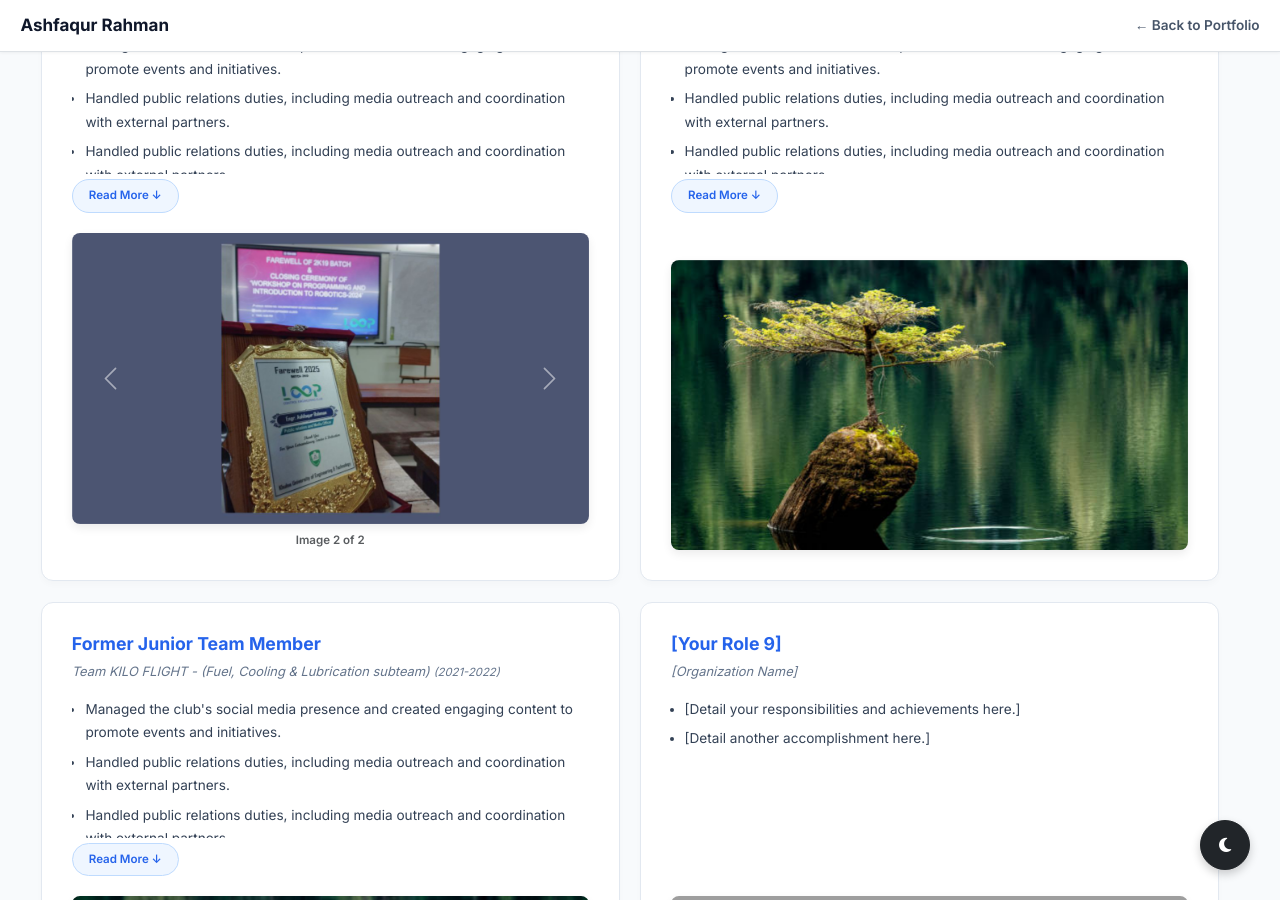
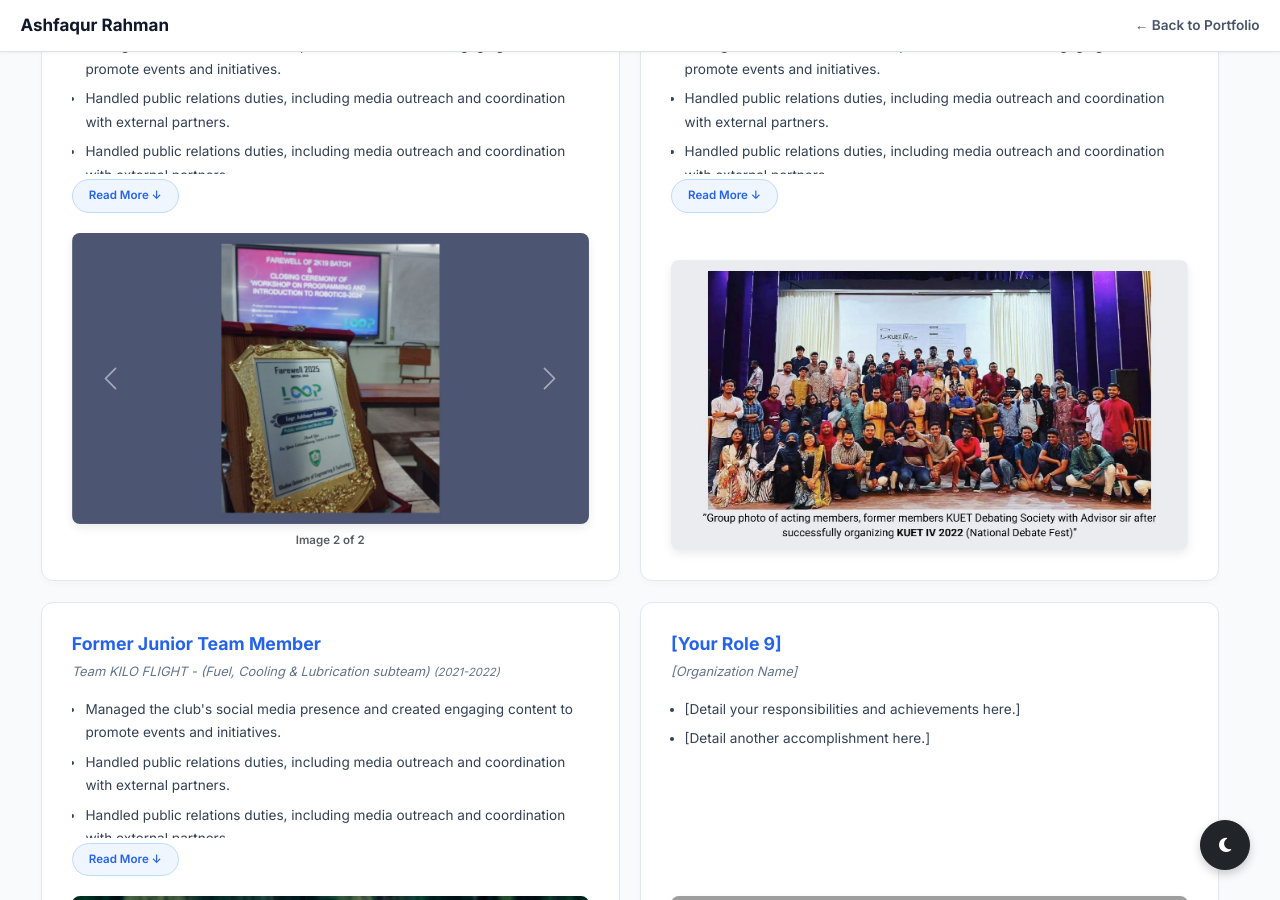
Before and after one commit to AshfaqurRahman99/AshfaqurRahman99.github.io, a Jekyll site: the page leadership1.html, which Jekyll copies as it is, in a window 1280 px wide and 900 px high, scrolled down 1583 px. Built offline with Jekyll 4.4.1, drawn with Linux system fonts in a browser that asks for light colours; grey boxes are pictures that could not be loaded.

Commit message:
Update leadership1.html

```diff
--- a/leadership1.html
+++ b/leadership1.html
@@ -539,7 +539,7 @@
                     </div>
                 </div>
 
-                <!-- LEADERSHIP 7: Placeholder -->
+                <!-- LEADERSHIP 7: KDS Debater -->
                 <div class="col-lg-6 col-md-12">
                     <div id="leadership-7" class="content-box h-100 d-flex flex-column">
                         <div class="role-title">Former Debater</div>
@@ -558,7 +558,7 @@
                         <!-- Universal Gallery for Leadership 7 -->
                         <div id="carousel-l7" class="carousel slide mt-auto w-100" data-bs-ride="carousel">
                             <div class="carousel-inner">
-                                <div class="carousel-item active"><img src="Gallery/1/1.jpg" alt="Event"></div>
+                                <div class="carousel-item active"><img src="Gallery/KDS/KDS1.jpg" alt="Event"></div>
                             </div>
                             <button class="carousel-control-prev" type="button" data-bs-target="#carousel-l7"
                                 data-bs-slide="prev">
```
